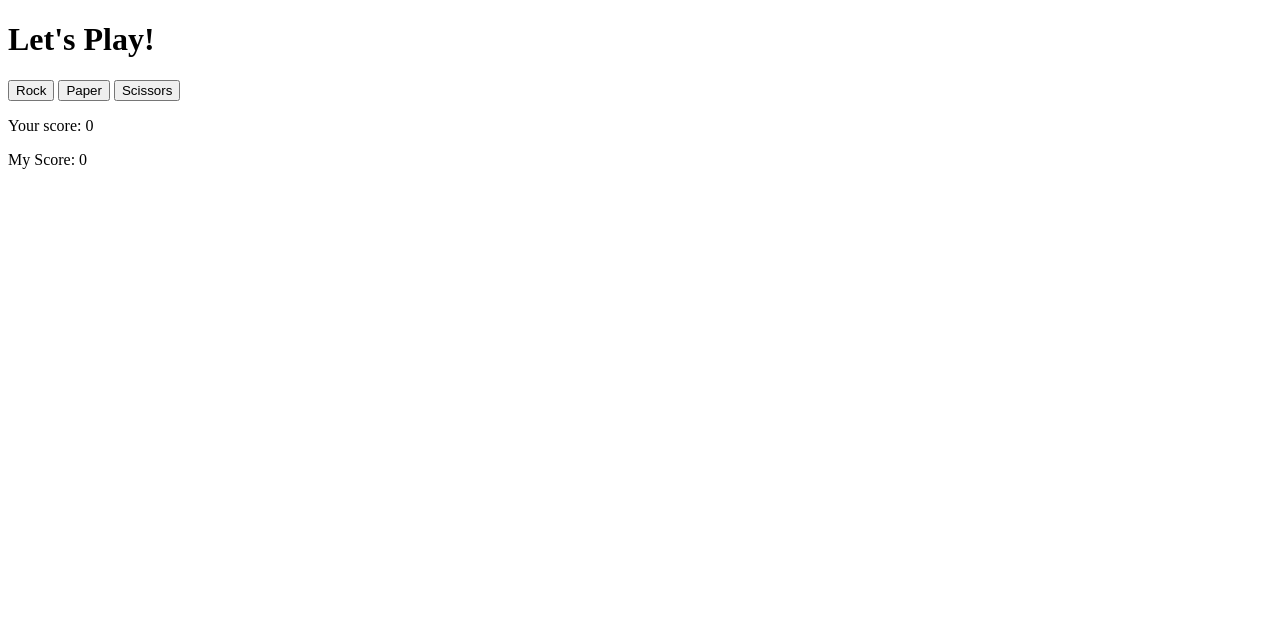
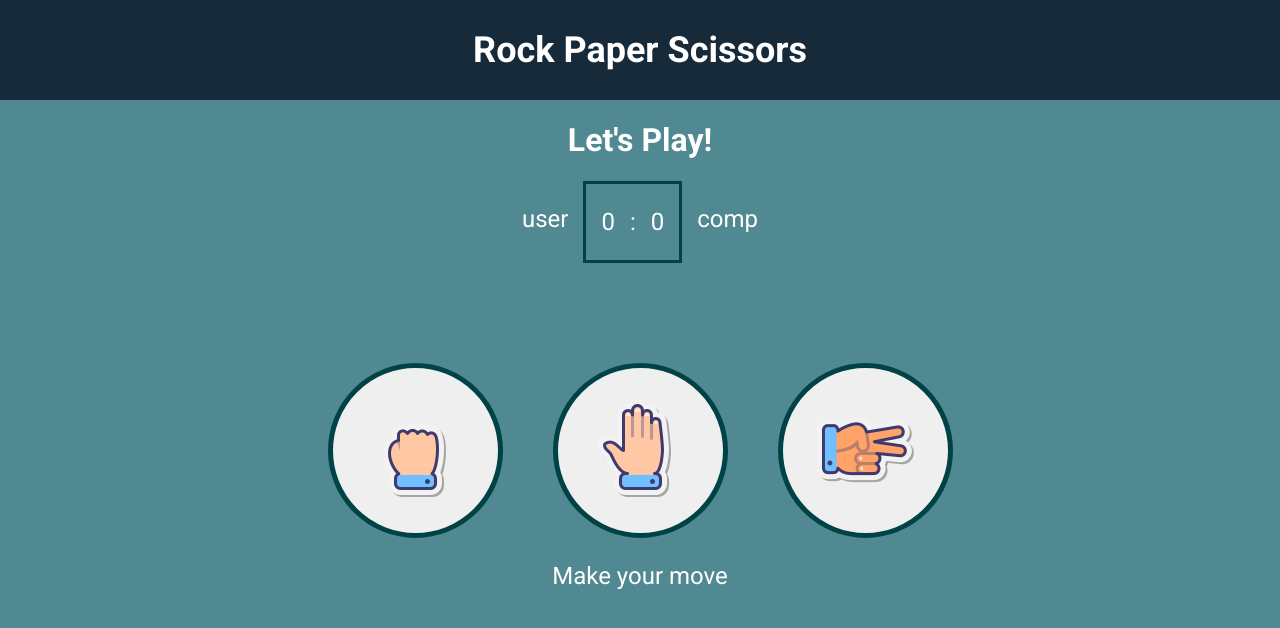
Before and after one commit to chrlvern/rock-paper-scissors, a plain HTML site: page index.html in a window 1280 px wide. Drawn offline with Linux system fonts and the light colour scheme.

Commit message:
Add styling and change script formating

```diff
--- a/index.html
+++ b/index.html
@@ -5,18 +5,31 @@
     <meta http-equiv="X-UA-Compatible" content="IE=edge">
     <meta name="viewport" content="width=device-width, initial-scale=1.0">
     <title>Rock Paper Scissors</title>
+    <link rel="stylesheet" href="style.css">
+    <link rel="preconnect" href="https://fonts.googleapis.com">
+    <link rel="preconnect" href="https://fonts.gstatic.com" crossorigin>
+    <link href="https://fonts.googleapis.com/css2?family=Roboto:wght@300;400;500;700&display=swap" rel="stylesheet">
 </head>
 <body>
-    <h1 class="title">Let's Play!</h1>
+    <div class="header">Rock Paper Scissors</div>
+    <div class="score-container">
+        <h1 class="title">Let's Play!</h1>
+        <div class="score">
+            <p>user</p>
+            <div class="results">
+                <p class="player"> 0</p>
+                <p>:</p>
+                <p class="computer"> 0</p>
+            </div>
+            <p>comp</p>
+        </div>
+    </div>
     <div class="buttons">
-        <button class="rock">Rock</button>
-        <button class="paper">Paper</button>
-        <button class="scissors">Scissors</button>
+        <button class="rock"><img class="rock" src="images/icons8-hand-rock-100.png" alt=""></button>
+        <button class="paper"><img class="paper" src="images/icons8-hand-100.png" alt=""></button>
+        <button class="scissors"><img class="scissors" src="images/icons8-hand-scissors-skin-type-1-100.png" alt=""></button>
     </div>
-    <div class="results">
-        <p class="player">Your score: 0</p>
-        <p class="computer">My Score: 0</p>
-    </div>
+    <p>Make your move</p>
     <script src="script.js"></script>
 </body>
 </html>
--- a/script.js
+++ b/script.js
@@ -29,11 +29,11 @@ function playerSelection(e){
 
     if(result == "Player"){
         playerScore++;
-        player.textContent = "Your Score: " + playerScore;
+        player.textContent = playerScore;
     }
     else if(result == "Computer"){
         computerScore++;
-        computer.textContent ="My Score: " + computerScore;
+        computer.textContent =computerScore;
     }
 
     if(playerScore == 5){
--- /dev/null
+++ b/style.css
@@ -0,0 +1,60 @@
+body{
+    margin: 0;
+    height: 100vh;
+    overflow: hidden;
+    display: flex;
+    flex-direction: column;
+    justify-content: flex-start;
+    align-items: center;
+    background-color: #508991;
+    color: white;
+    font-family: 'Roboto', sans-serif;
+}
+
+.header{
+    height: 100px;
+    display: flex;
+    align-items: center;
+    background-color: #172a3a;
+    width: 100%;
+    justify-content: center;
+    font-size: 36px;
+    font-weight: 700;
+}
+
+.score-container{
+    display: flex;
+    flex-direction: column;
+    justify-content: center;
+    align-items: center;
+}
+
+.score{
+    display: flex;
+    gap: 15px;
+}
+
+.results{
+    display: flex;
+    gap: 15px;
+    border: 3px solid #004346;
+    padding: 0px 15px;
+}
+
+.buttons{
+    display: flex;
+    margin-top: 100px;
+    gap: 50px;
+}
+
+button{
+    width: 175px;
+    height: 175px;
+    border: 5px solid #004346;
+    border-radius: 50%;
+    cursor: pointer;
+}
+
+p{
+    font-size: 24px;
+}
```
Also changed, not shown: images/icons8-hand-100.png (added), images/icons8-hand-rock-100.png (added), images/icons8-hand-scissors-skin-type-1-100.png (added).
